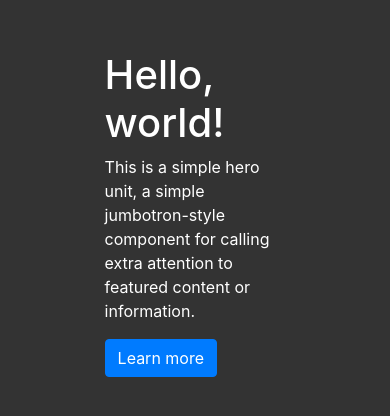
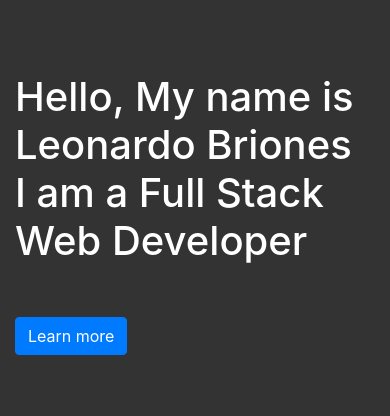
Before and after one commit to Leonzon95/portfolio-website-v2, a React (Create React App) app: page / in a window 390 px wide. Shown: the part 200-616 px from the top of the page. Built offline with nearby package versions, Linux system fonts and the light colour scheme.

Commit message:
Made intro responsive

```diff
--- a/src/App.css
+++ b/src/App.css
@@ -7,7 +7,6 @@
   background: #333333;
   font-weight: 400;
   color: white;
-  padding: 0rem 5.6rem;
   margin-bottom: 0;
   top: 0;
   left: 0;
@@ -15,3 +14,9 @@
   right: 0;
   z-index: -1;
 }
+
+.intro-title {
+  margin-bottom: 3.2rem;
+  text-align: left;
+  max-width: 37.5em
+}
--- a/src/Intro.js
+++ b/src/Intro.js
@@ -1,23 +1,38 @@
-import React from 'react';
+import React, { useEffect, useState } from 'react';
 import { Container, Row, Col } from 'react-bootstrap';
 import { Button } from 'react-bootstrap';
 
 const Intro  = () => {
+    const [padding, setPadding] = useState(null);
+    const [fontSize, setFontSize] = useState(null);
+    const [textAlign, setTextAlign] = useState(null);
+
+    useEffect(() => {
+        window.addEventListener('resize', () => {
+            if (window.innerWidth > 769) {
+                setPadding("0rem 5.6rem")
+                setFontSize("3.5rem")
+                setTextAlign("left")
+            } else {
+                setPadding("0 1.6rem")
+                setFontSize("2.5rem")
+                setTextAlign("center")
+            }
+        })
+    }, []);
+
     return (
-        <section id="intro">
-            <Container>
-               <Row >
-                    <Col md={12} sm={12} xs={12}>
-                    <h1>Hello, world!</h1>
-                    <p>
-                        This is a simple hero unit, a simple jumbotron-style component for calling
-                        extra attention to featured content or information.
-                    </p>
+        <section id="intro" style={{padding: padding}}>
+            <Container >
+
+                    <h1 className="intro-title" style={{fontSize: fontSize, textAlign: textAlign}}>
+                        Hello, My name is Leonardo Briones <br/>
+                        I am a Full Stack Web Developer
+                    </h1>
                     <p>
                         <Button variant="primary">Learn more</Button>
                     </p>
-                    </Col>
-                </Row>
+
                 </Container>
         </section>
     )
```
